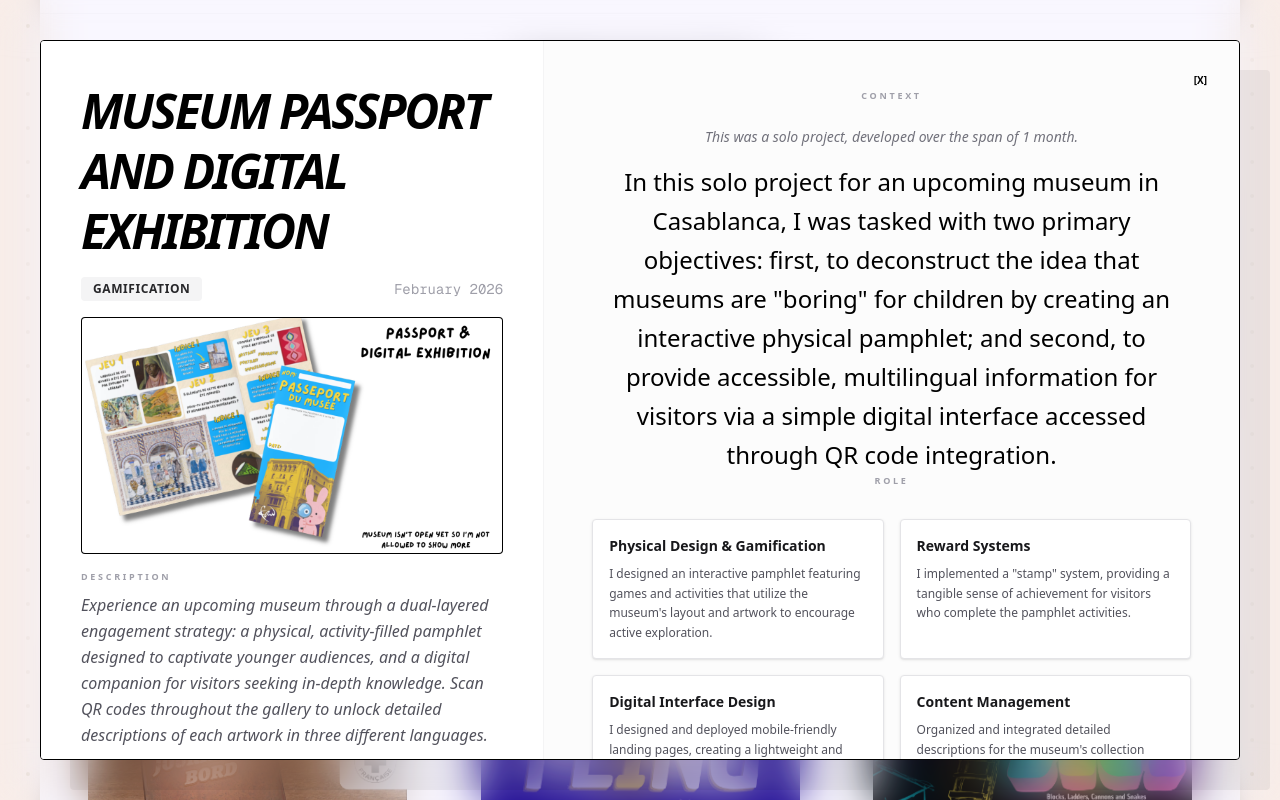
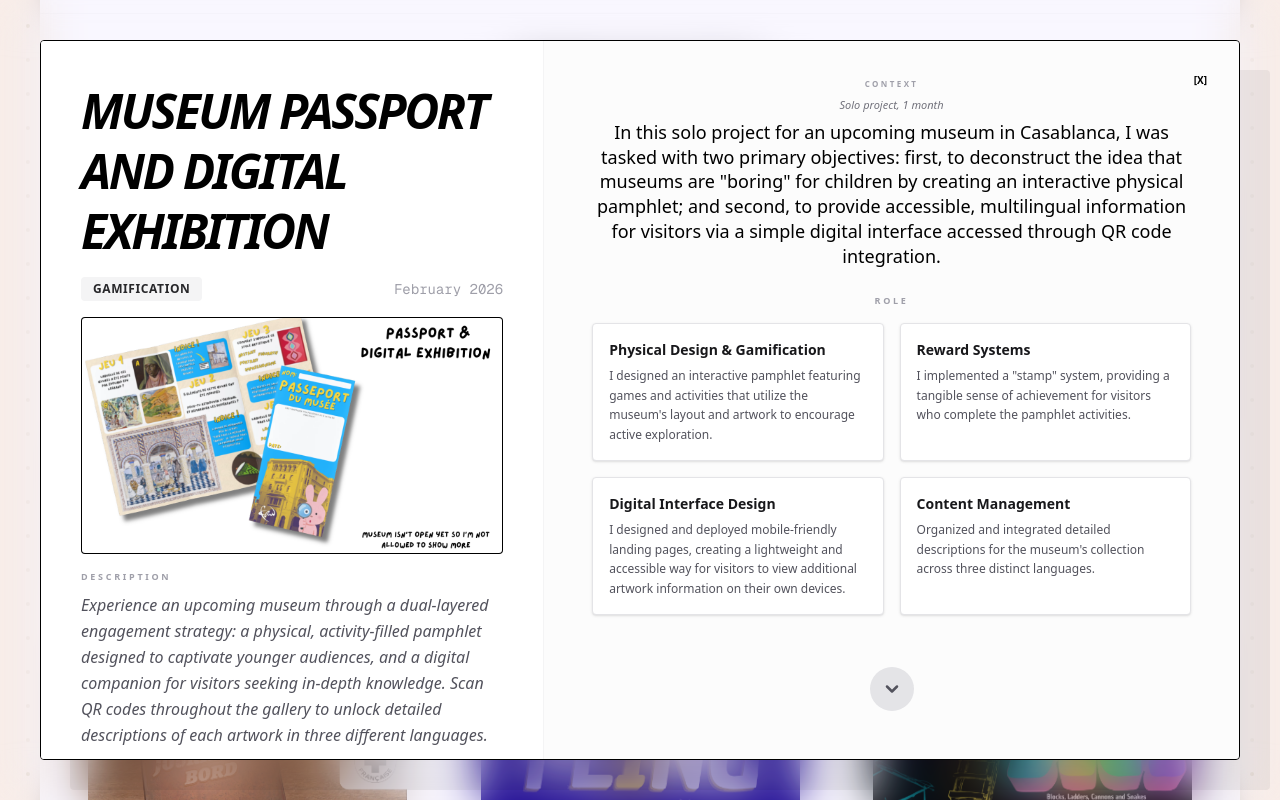
Before and after one commit to LoveNeedLove/game-design-portfolio, a Next.js app: page / in a window 1280 px wide. Both pictures are taken after a click on the element 247 px from the left and 1750 px from the top of the page. Shown: the part 1350-2150 px from the top of the page. Built offline with nearby package versions, Linux system fonts and the light colour scheme.

Commit message:
fix: pop-up resize

```diff
--- a/src/components/ProjectModal.tsx
+++ b/src/components/ProjectModal.tsx
@@ -135,24 +135,24 @@ export default function ProjectModal({ project, onClose }: ProjectModalProps) {
                   animate={{ y: 0 }}
                   exit={{ y: '-100%' }}
                   transition={{ duration: 0.5, ease: "easeInOut" }}
-                  className="absolute inset-0 p-8 md:p-12 overflow-y-auto no-scrollbar flex flex-col justify-between text-center"
+                  className="absolute inset-0 p-8 md:p-12 flex flex-col text-center"
                 >
                   {/* Context Section */}
-                  <div className="flex-1 flex flex-col justify-center">
-                    <span className="text-[9px] font-black text-zinc-400 tracking-[0.3em] uppercase block mb-6">
+                  <div className="flex-[0.6] flex flex-col justify-center min-h-0">
+                    <span className="text-[8px] font-black text-zinc-400 tracking-[0.3em] uppercase block mb-2">
                       Context
                     </span>
 
                     {/* Team Composition and Development Time */}
-                    <p className="text-sm font-medium text-zinc-500 leading-snug italic mb-4">
+                    <p className="text-[11px] font-medium text-zinc-500 leading-tight italic mb-2">
                       {(() => {
                         const totalMembers = project.teamSize.reduce((sum, member) => sum + member.count, 0);
                         if (totalMembers === 1) {
-                          return `This was a solo project, developed over the span of ${project.developmentTime}.`;
+                          return `Solo project, ${project.developmentTime}`;
                         }
                         return (
                           <>
-                            The team was composed of {project.teamSize.map((member, i) => {
+                            {project.teamSize.map((member, i) => {
                               const text = `${member.count} ${member.role}${member.count > 1 ? 's' : ''}`;
                               if (i === project.teamSize.length - 1 && project.teamSize.length > 1) {
                                 return `and ${text}`;
@@ -162,22 +162,20 @@ export default function ProjectModal({ project, onClose }: ProjectModalProps) {
                                 return `${text}, `;
                               }
                               return text;
-                            }).join('')}.
-                            <br />
-                            This project was developed over the span of {project.developmentTime}.
+                            }).join('')} — {project.developmentTime}
                           </>
                         );
                       })()}
                     </p>
 
-                    <p className="text-xl md:text-2xl font-medium text-black leading-relaxed">
+                    <p className="text-base md:text-lg font-medium text-black leading-snug">
                       {project.mission}
                     </p>
                   </div>
 
                   {/* Role Section - Tasks Grid 2x2 */}
-                  <div className="flex-1 flex flex-col justify-center">
-                    <span className="text-[9px] font-black text-zinc-400 tracking-[0.3em] uppercase block mb-8 text-center">
+                  <div className="flex-[1.4] flex flex-col justify-center min-h-0">
+                    <span className="text-[9px] font-black text-zinc-400 tracking-[0.3em] uppercase block mb-4 text-center">
                       Role
                     </span>
                     <div className="grid grid-cols-1 md:grid-cols-2 gap-4">
@@ -189,7 +187,7 @@ export default function ProjectModal({ project, onClose }: ProjectModalProps) {
                           transition={{ delay: 0.1 + (i * 0.05) }}
                           className="bg-white border border-zinc-200 p-4 rounded-sm shadow-sm hover:shadow-md transition-shadow text-left"
                         >
-                          <h3 className="text-sm font-black text-zinc-900 mb-2">{task.title}</h3>
+                          <h3 className="text-sm font-black text-zinc-900 mb-1.5">{task.title}</h3>
                           <p className="text-xs font-medium text-zinc-600 leading-relaxed">{task.description}</p>
                         </motion.div>
                       ))}
@@ -197,18 +195,18 @@ export default function ProjectModal({ project, onClose }: ProjectModalProps) {
                   </div>
 
                   {/* Scroll Down Button */}
-                  <div className="flex justify-center pt-8">
+                  <div className="flex justify-center pt-4 flex-shrink-0">
                     <button
                       onClick={scrollToBottom}
-                      className="flex items-center gap-2 px-6 py-3 bg-black text-white font-black uppercase text-xs tracking-wider hover:bg-blue-600 transition-all"
+                      className="p-3 bg-zinc-200 hover:bg-zinc-300 rounded-full transition-all group"
+                      title="See Challenge & Solution"
                     >
-                      <span>See Challenge & Solution</span>
                       <svg
-                        width="16"
-                        height="16"
+                        width="20"
+                        height="20"
                         viewBox="0 0 16 16"
                         fill="none"
-                        className="text-white"
+                        className="text-zinc-600 group-hover:text-zinc-900 transition-colors"
                       >
                         <path
                           d="M4 6L8 10L12 6"
@@ -228,20 +226,21 @@ export default function ProjectModal({ project, onClose }: ProjectModalProps) {
                   animate={{ y: 0 }}
                   exit={{ y: '100%' }}
                   transition={{ duration: 0.5, ease: "easeInOut" }}
-                  className="absolute inset-0 p-8 md:p-12 overflow-y-auto no-scrollbar flex flex-col justify-between text-center"
+                  className="absolute inset-0 p-8 md:p-12 flex flex-col text-center"
                 >
                   {/* Scroll Up Button */}
-                  <div className="flex justify-center pb-8">
+                  <div className="flex justify-center pb-4 flex-shrink-0">
                     <button
                       onClick={scrollToTop}
-                      className="flex items-center gap-2 px-6 py-3 bg-black text-white font-black uppercase text-xs tracking-wider hover:bg-blue-600 transition-all"
+                      className="p-3 bg-zinc-200 hover:bg-zinc-300 rounded-full transition-all group"
+                      title="Back to Overview"
                     >
                       <svg
-                        width="16"
-                        height="16"
+                        width="20"
+                        height="20"
                         viewBox="0 0 16 16"
                         fill="none"
-                        className="text-white"
+                        className="text-zinc-600 group-hover:text-zinc-900 transition-colors"
                       >
                         <path
                           d="M12 10L8 6L4 10"
@@ -251,26 +250,25 @@ export default function ProjectModal({ project, onClose }: ProjectModalProps) {
                           strokeLinejoin="round"
                         />
                       </svg>
-                      <span>Back to Overview</span>
                     </button>
                   </div>
 
                   {/* Challenge Section */}
-                  <div className="flex-1 flex flex-col justify-center">
-                    <span className="text-[9px] font-black text-zinc-400 tracking-[0.3em] uppercase block mb-6">
+                  <div className="flex-1 flex flex-col justify-center min-h-0">
+                    <span className="text-[8px] font-black text-zinc-400 tracking-[0.3em] uppercase block mb-3">
                       Challenge
                     </span>
-                    <p className="text-xl md:text-2xl font-medium text-black leading-relaxed">
+                    <p className="text-base md:text-lg font-medium text-black leading-snug">
                       {project.challenge}
                     </p>
                   </div>
 
                   {/* Solution Section */}
-                  <div className="flex-1 flex flex-col justify-center">
-                    <span className="text-[9px] font-black text-zinc-400 tracking-[0.3em] uppercase block mb-6">
+                  <div className="flex-1 flex flex-col justify-center min-h-0">
+                    <span className="text-[8px] font-black text-zinc-400 tracking-[0.3em] uppercase block mb-3">
                       Solution
                     </span>
-                    <p className="text-xl md:text-2xl font-medium text-black leading-relaxed">
+                    <p className="text-base md:text-lg font-medium text-black leading-snug">
                       {project.solution}
                     </p>
                   </div>
```
